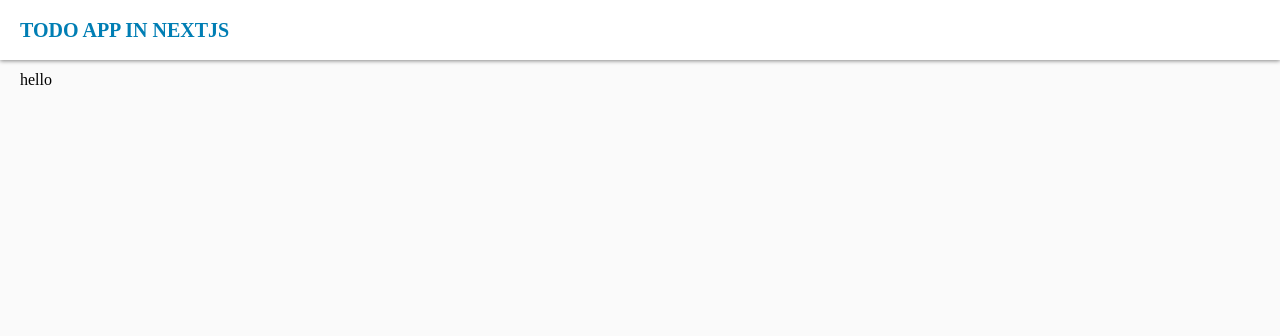
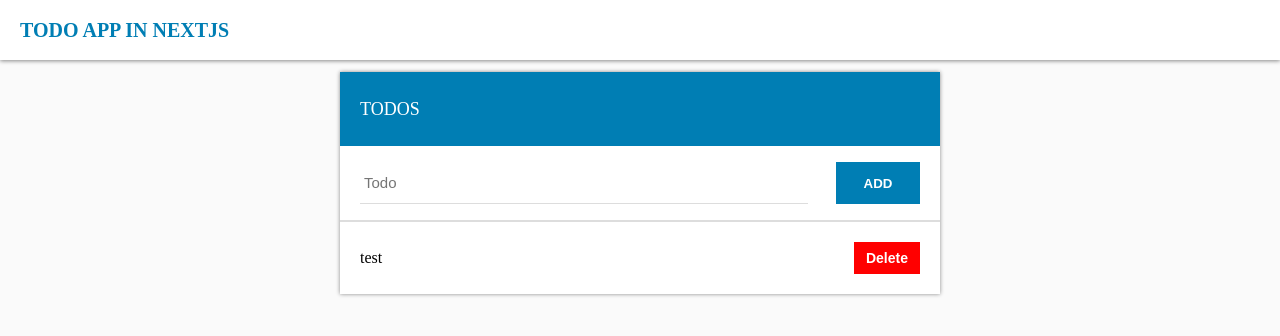
Before and after one commit to ivan3101/todos-nextjs, a Next.js app: page / in a window 1280 px wide. Shown: the top 336 px of the page. Built offline with nearby package versions, Linux system fonts and the light colour scheme.

Commit message:
Show Todos on Index page.

```diff
--- a/pages/index.tsx
+++ b/pages/index.tsx
@@ -2,13 +2,14 @@ import React from 'react'
 import HeaderBar from "../components/header-bar/header-bar";
 import Content from "../components/content/content";
 import Container from "../components/container/container";
+import Todos from "../components/todos/todos";
 
 const Home = () => (
   <>
     <HeaderBar/>
     <Content>
       <Container>
-        hello
+        <Todos/>
       </Container>
     </Content>
   </>
```
